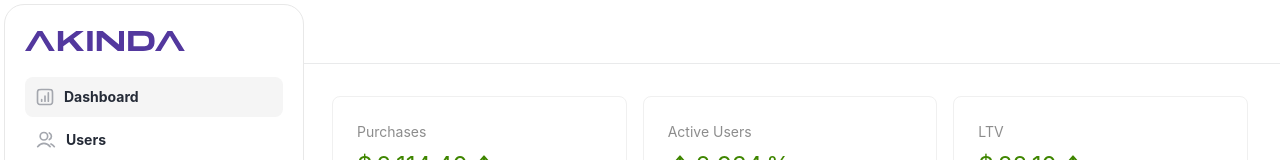
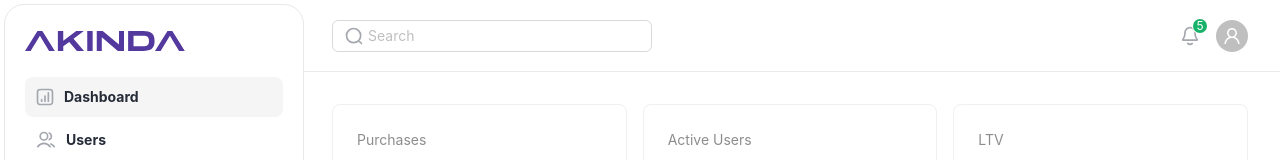
Before and after one commit to NurmatAbdullakh/water, a React (Vite) app: page / in a window 1280 px wide. Shown: the top 160 px of the page. Built offline with nearby package versions, Linux system fonts and the light colour scheme.

Commit message:
feat(components): add custom Input component and Search icon
refactor(layout): extract Header component and improve layout structure

- Create custom Input component with styled variants
- Add Search icon to assets
- Move Header to separate component for better organization

```diff
--- /dev/null
+++ b/src/UI/components/CustomAntdComponents/Input.tsx
@@ -0,0 +1,54 @@
+import React from 'react';
+import { Input as AntInput, type InputProps } from 'antd';
+import { createUseStyles } from 'react-jss';
+import classNames from 'classnames';
+
+const useStyles = createUseStyles({
+    customInput: {
+        '&.ant-input': {
+            borderRadius: 8,
+            padding: '8px 12px',
+            fontSize: 14,
+            transition: 'all 0.3s ease',
+
+            '&:hover': {
+                borderColor: '#40a9ff',
+                boxShadow: '0 0 0 2px rgba(24, 144, 255, 0.1)',
+            },
+
+            '&:focus': {
+                borderColor: '#1890ff',
+                boxShadow: '0 0 0 2px rgba(24, 144, 255, 0.2)',
+                outline: 'none',
+            },
+        },
+
+        '& .ant-input-disabled': {
+            backgroundColor: '#f5f5f5',
+            cursor: 'not-allowed',
+        },
+
+        '& .ant-input-affix-wrapper': {
+            borderRadius: 8,
+
+            '&:hover': {
+                borderColor: '#40a9ff',
+            },
+
+            '&:focus': {
+                borderColor: '#1890ff',
+                boxShadow: '0 0 0 2px rgba(24, 144, 255, 0.2)',
+            },
+        },
+    },
+});
+
+export const Input: React.FC<InputProps> = ({ className, ...props }) => {
+    const classes = useStyles();
+
+    return (
+        <AntInput className={classNames(className, classes.customInput)} {...props} />
+    );
+};
+
+export const { Password, TextArea, Search } = AntInput;
--- /dev/null
+++ b/src/UI/pages/Layout/Header/index.tsx
@@ -0,0 +1,92 @@
+import { UserOutlined } from "@ant-design/icons";
+import { Avatar, Badge, Layout, Popover } from "antd";
+import { createUseStyles } from "react-jss";
+import { Color } from "../../../../assets/colors";
+import { BellIcon, SearchIcon } from "../../../../assets/icons";
+import { useIsMobile } from "../../../../hooks/useIsMobile";
+import { Input } from "../../../components/CustomAntdComponents/Input";
+const { Header: AntdHeader } = Layout;
+
+const content = (
+    <div>
+        <p>Content</p>
+        <p>Content</p>
+    </div>
+);
+
+interface StyleProps {
+    borderColor: string;
+}
+
+
+const useStyles = createUseStyles({
+    header: {
+        position: "sticky",
+        top: "0",
+        zIndex: 1,
+        background: "#fff",
+        marginBottom: "32px",
+        borderBottom: (props: StyleProps) => `1px solid ${props.borderColor}`,
+        height: "72px",
+        display: "flex",
+        alignItems: "center",
+        gap: "16px",
+        padding: "0 32px"
+    },
+    headerContent: {
+        width: "100%",
+        display: "flex",
+        gap: "20px",
+    },
+    headerLeft: {
+        display: "flex",
+        alignItems: "center",
+        flex: 1
+    },
+    headerRight: {
+        marginLeft: "auto",
+        display: "flex",
+        alignItems: "center",
+        gap: "16px"
+    },
+    notificationIcon: {
+        fontSize: "20px",
+        cursor: "pointer"
+    },
+    avatar: {
+        cursor: "pointer"
+    },
+    searchInput: {
+        width: "320px"
+    }
+});
+
+export const Header = () => {
+    const classes = useStyles({ borderColor: Color.border.secondary });
+
+    const isMobile = useIsMobile();
+
+    return (
+        !isMobile && (
+            <AntdHeader className={classes.header} >
+                <div className={classes.headerContent}>
+                    <div className={classes.headerLeft}>
+                        <Input prefix={<SearchIcon />} placeholder="Search" width={"320px"} className={classes.searchInput} />
+                    </div>
+                    <div className={classes.headerRight}>
+                        <Badge count={5} size="small" style={{ background: "#17B26A" }}>
+                            <BellIcon className={classes.notificationIcon} />
+                        </Badge>
+                        <Popover content={content} title="Title" trigger="click">
+                            <Avatar
+                                icon={<UserOutlined />}
+                                className={classes.avatar}
+                            />
+                        </Popover>
+                    </div>
+                </div>
+            </AntdHeader>
+        )
+
+    )
+}
--- a/src/UI/pages/Layout/index.tsx
+++ b/src/UI/pages/Layout/index.tsx
@@ -1,14 +1,10 @@
 import { Layout as AntLayout } from "antd";
-import { useIsMobile } from "../../../hooks/useIsMobile";
+import { createUseStyles } from "react-jss";
+import { Outlet } from "react-router-dom";
 import { Sidebar } from "./SideBar";
-import { Outlet } from "react-router-dom";
-import { Color } from "../../../assets/colors";
-import { createUseStyles } from "react-jss";
+import { Header } from "./Header";
 
-const { Header, Content } = AntLayout;
-interface StyleProps {
-    borderColor: string;
-}
+const { Content } = AntLayout;
 
 const useStyles = createUseStyles({
     layout: {
@@ -23,31 +19,19 @@ const useStyles = createUseStyles({
         height: "100vh",
         overflowY: "auto"
     },
-    header: {
-        position: "sticky",
-        top: "0",
-        zIndex: 1,
-        padding: 0,
-        background: "#fff",
-        borderBottom: (props: StyleProps) => `1px solid ${props.borderColor}`,
-        marginBottom: "32px"
-    },
     contentWrapper: {
         padding: "0 32px"
-    }
+    },
 });
 
 export const Layout = () => {
-    const isMobile = useIsMobile();
-    const classes = useStyles({ borderColor: Color.border.secondary });
+    const classes = useStyles();
 
     return (
         <AntLayout className={classes.layout}>
             <Sidebar />
             <Content className={classes.content}>
-                {!isMobile && (
-                    <Header className={classes.header} />
-                )}
+                <Header />
                 <div className={classes.contentWrapper}>
                     <Outlet />
                 </div>
--- a/src/assets/icons.tsx
+++ b/src/assets/icons.tsx
@@ -104,7 +104,14 @@ const Bell = () => (
         <path d="M7.79447 17.5003C8.38208 18.019 9.15395 18.3337 9.99932 18.3337C10.8447 18.3337 11.6166 18.019 12.2042 17.5003M14.9993 6.66699C14.9993 5.34091 14.4725 4.06914 13.5349 3.13146C12.5972 2.19378 11.3254 1.66699 9.99932 1.66699C8.67324 1.66699 7.40147 2.19378 6.46379 3.13146C5.52611 4.06914 4.99932 5.34091 4.99932 6.66699C4.99932 9.24215 4.34972 11.0053 3.62404 12.1715C3.01193 13.1552 2.70587 13.6471 2.71709 13.7843C2.72952 13.9362 2.76171 13.9942 2.88414 14.085C2.99471 14.167 3.49315 14.167 4.49004 14.167H15.5086C16.5055 14.167 17.0039 14.167 17.1145 14.085C17.2369 13.9942 17.2691 13.9362 17.2816 13.7843C17.2928 13.6471 16.9867 13.1552 16.3746 12.1715C15.6489 11.0053 14.9993 9.24215 14.9993 6.66699Z" stroke="#A4A7AE" strokeWidth="1.67" strokeLinecap="round" strokeLinejoin="round" />
     </svg>
 )
-
+const Search = () => (
+    <svg xmlns="http://www.w3.org/2000/svg" width="20" height="20" viewBox="0 0 20 20" fill="none">
+        <path d="M17.5 17.5L14.5834 14.5833M16.6667 9.58333C16.6667 13.4954 13.4954 16.6667 9.58333 16.6667C5.67132 16.6667 2.5 13.4954 2.5 9.58333C2.5 5.67132 5.67132 2.5 9.58333 2.5C13.4954 2.5 16.6667 5.67132 16.6667 9.58333Z" stroke="#A4A7AE" strokeWidth="1.66667" strokeLinecap="round" strokeLinejoin="round" />
+    </svg>
+)
+export const SearchIcon = (props: Partial<CustomIconComponentProps>) => (
+    <Icon component={Search} {...props} />
+)
 export const LineChartUpSquareIcon = (props: Partial<CustomIconComponentProps>) => (
     <Icon component={LineChartUpSquare} {...props} />
 )
```
